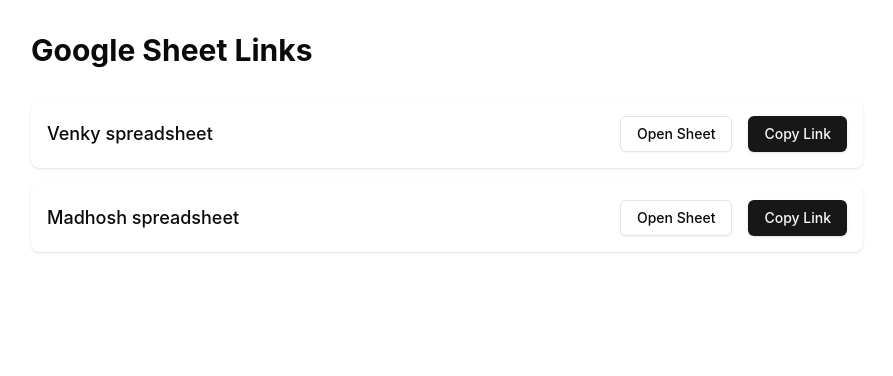
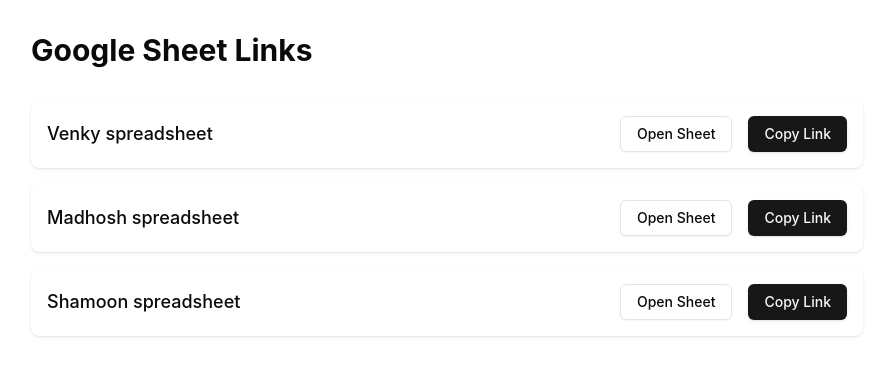
Before and after one commit to gurukudte/knowyourfacts, a Next.js app: page /neuralace/sheets in a window 1280 px wide. Shown: the top 376 px of the page, without its empty margins (193-1086 px from the left). Built offline with nearby package versions, Linux system fonts and the light colour scheme.

Commit message:
added shamoon sheet

```diff
--- a/app/neuralace/sheets/page.tsx
+++ b/app/neuralace/sheets/page.tsx
@@ -1,15 +1,19 @@
 "use client";
-import React from 'react';
+import React from "react";
 import { Button } from "@/components/ui/button";
 
 const SHEET_LINKS = [
   {
     name: "Venky spreadsheet",
-    link: "https://docs.google.com/spreadsheets/d/1uyQDlWSkn5-6X-1t3dqrqsJIDPuyL041lmjMPU1Bc4Q/edit?gid=323933194#gid=323933194"
+    link: "https://docs.google.com/spreadsheets/d/1uyQDlWSkn5-6X-1t3dqrqsJIDPuyL041lmjMPU1Bc4Q/edit?gid=323933194#gid=323933194",
   },
   {
     name: "Madhosh spreadsheet",
-    link: "https://docs.google.com/spreadsheets/d/1lXkS7nDsC3-y2oQ725DqZoDuZXIqnf3rpAvPUe52iuE/edit?gid=271298769#gid=271298769"
+    link: "https://docs.google.com/spreadsheets/d/1lXkS7nDsC3-y2oQ725DqZoDuZXIqnf3rpAvPUe52iuE/edit?gid=271298769#gid=271298769",
+  },
+  {
+    name: "Shamoon spreadsheet",
+    link: "https://docs.google.com/spreadsheets/d/1gIaY7Kowe_NAaH2jNsOhFCHV3iFvLx02ICFWPZrztVo/edit?gid=915437209#gid=915437209",
   },
 ];
 
@@ -17,9 +21,9 @@
   const copyToClipboard = async (text: string) => {
     try {
       await navigator.clipboard.writeText(text);
-      alert('Link copied to clipboard!');
+      alert("Link copied to clipboard!");
     } catch (err) {
-      console.error('Failed to copy text: ', err);
+      console.error("Failed to copy text: ", err);
     }
   };
 
```
